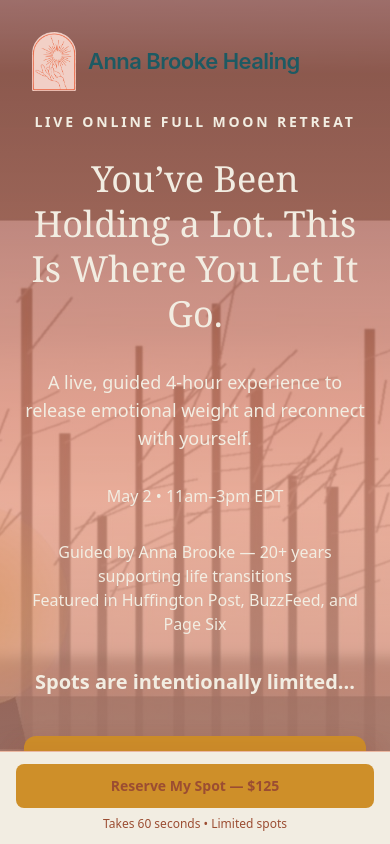
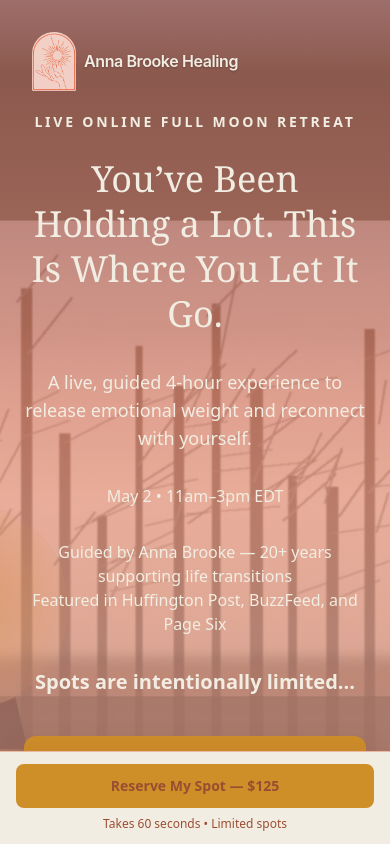
Before and after one commit to CarySears/Full-Moon-Retreat, a Next.js app: page /full-moon-retreat in a window 390 px wide. Shown: the top 844 px of the page. Built offline with nearby package versions, Linux system fonts and the light colour scheme.

Commit message:
Reduce hero brand text size and match hero color
Co-authored-by: CarySears <CarySears@users.noreply.github.com>

```diff
--- a/components/full-moon-retreat/HeroSection.tsx
+++ b/components/full-moon-retreat/HeroSection.tsx
@@ -17,7 +17,7 @@ export function HeroSection() {
             "linear-gradient(180deg, rgba(155,77,50,0.68) 0%, rgba(226,119,86,0.52) 45%, rgba(243,217,208,0.48) 100%)",
         }}
       />
-      <div className="absolute left-8 top-8 z-20 flex items-center gap-3 md:z-0">
+      <div className="absolute left-8 top-8 z-20 flex items-center gap-2 md:z-0 md:gap-3">
         <Image
           src="/images/retreat-logo.png"
           alt="Retreat logo"
@@ -25,7 +25,7 @@ export function HeroSection() {
           height={56}
           className="w-[44px] opacity-95 md:w-[56px]"
         />
-        <span className="font-sans text-[22px] font-semibold tracking-tight text-[#1D5A63] md:text-[42px]">
+        <span className="font-sans text-base font-semibold tracking-tight text-[#F2EDE2] drop-shadow-[0_1px_1px_rgba(0,0,0,0.25)] md:text-2xl">
           Anna Brooke Healing
         </span>
       </div>
```
